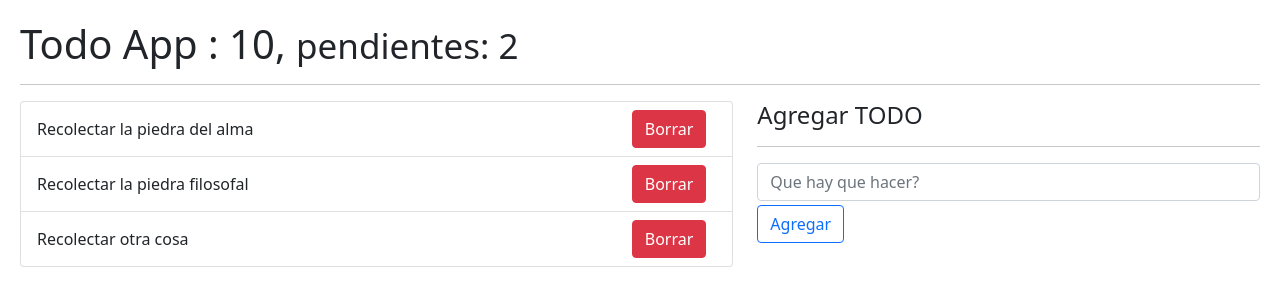
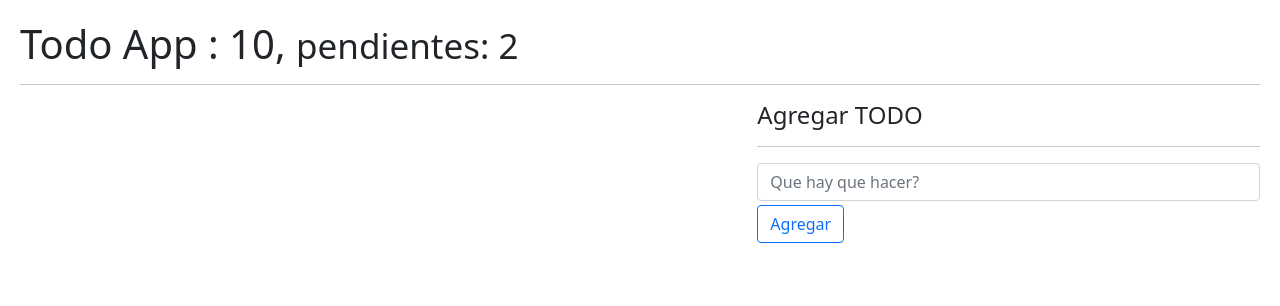
Before and after one commit to BigCode07/HookApp-FH, a React (Vite) app: page / in a window 1280 px wide. Shown: the top 306 px of the page. Built offline with nearby package versions, Linux system fonts and the light colour scheme.

Commit message:
Se agrego funcionalidad al boton Borrar

```diff
--- a/index.html
+++ b/index.html
@@ -4,7 +4,12 @@
     <meta charset="UTF-8" />
     <meta name="viewport" content="width=device-width, initial-scale=1.0" />
 
-    <link href="https://cdn.jsdelivr.net/npm/bootstrap@5.1.3/dist/css/bootstrap.min.css" rel="stylesheet" integrity="sha384-1BmE4kWBq78iYhFldvKuhfTAU6auU8tT94WrHftjDbrCEXSU1oBoqyl2QvZ6jIW3" crossorigin="anonymous">
+    <link
+      href="https://cdn.jsdelivr.net/npm/bootstrap@5.1.3/dist/css/bootstrap.min.css"
+      rel="stylesheet"
+      integrity="sha384-1BmE4kWBq78iYhFldvKuhfTAU6auU8tT94WrHftjDbrCEXSU1oBoqyl2QvZ6jIW3"
+      crossorigin="anonymous"
+    />
 
     <title>HookApp</title>
   </head>
--- a/src/08-useReducer/TodoApp.jsx
+++ b/src/08-useReducer/TodoApp.jsx
@@ -1,37 +1,54 @@
-import React, { useReducer } from "react";
+import React, { useEffect, useReducer } from "react";
 import { todoReducer } from "./todoReducer";
 import TodoList from "./TodoList";
 import TodoAdd from "./TodoAdd";
 
 const initialState = [
-  {
-    id: new Date().getTime(),
-    description: "Recolectar la piedra del alma",
-    done: false,
-  },
-  {
-    id: new Date().getTime() + 100,
-    description: "Recolectar la piedra filosofal",
-    done: false,
-  },
-  {
-    id: new Date().getTime() + 200,
-    description: " Recolectar otra cosa",
-    done: true,
-  },
+  // {
+  //   id: new Date().getTime(),
+  //   description: "Recolectar la piedra del alma",
+  //   done: false,
+  // },
+  // {
+  //   id: new Date().getTime() + 100,
+  //   description: "Recolectar la piedra filosofal",
+  //   done: false,
+  // },
+  // {
+  //   id: new Date().getTime() + 200,
+  //   description: " Recolectar otra cosa",
+  //   done: true,
+  // },
 ];
 
+const init = () => {
+  return JSON.parse(localStorage.getItem("state")) || [];
+};
+
 export default function TodoApp() {
-  const [state, dispatch] = useReducer(todoReducer, initialState);
+  const [state, dispatch] = useReducer(todoReducer, initialState, init);
 
-  const handleNewTodo = (state) => {
+  //lo que se esta realizando aca es la operacion para guardar los elementos una vez que se cierra la pagina
+  useEffect(() => {
+    localStorage.setItem("state", JSON.stringify(state));
+  }, [state]);
+
+  const handleNewTodo = (todo) => {
     const action = {
-      type: "[TODO] Add todo",
-      payload: state,
+      type: "[TODO] Add state",
+      payload: todo,
     };
-
     dispatch(action);
   };
+
+  const handleDeleteTodo = (id) => {
+    const action = {
+      type: "[TODO] Remove state",
+      payload: id,
+    };
+    dispatch(action);
+  };
+
   return (
     <div>
       <h1>
@@ -42,7 +59,10 @@ export default function TodoApp() {
       <div className="row">
         <div className="col-7">
           {" "}
-          <TodoList state={state} />
+          <TodoList
+            state={state}
+            onDeleteState={(id) => handleDeleteTodo(id)}
+          />
         </div>
         <div className="col-5">
           <h4>Agregar TODO</h4>
--- a/src/08-useReducer/TodoItem.jsx
+++ b/src/08-useReducer/TodoItem.jsx
@@ -1,10 +1,12 @@
 import React from "react";
 
-export default function TodoItem({ sta }) {
+export default function TodoItem({ sta, onDeleteState }) {
   return (
     <li className="list-group-item d-flex justify-content-between">
       <span className="align-self-center">{sta.description}</span>
-      <button className="btn btn-danger">Borrar</button>
+      <button className="btn btn-danger" onClick={() => onDeleteState(sta.id)}>
+        Borrar
+      </button>
     </li>
   );
 }
--- a/src/08-useReducer/TodoList.jsx
+++ b/src/08-useReducer/TodoList.jsx
@@ -1,12 +1,12 @@
 import React from "react";
 import TodoItem from "./TodoItem";
 
-export default function TodoList({ state }) {
+export default function TodoList({ state, onDeleteState }) {
   return (
     <>
       <ul className=" list-group">
         {state.map((sta) => (
-          <TodoItem key={sta.id} sta={sta} />
+          <TodoItem key={sta.id} sta={sta} onDeleteState={onDeleteState} />
         ))}
       </ul>
     </>
--- a/src/08-useReducer/todoReducer.js
+++ b/src/08-useReducer/todoReducer.js
@@ -1,7 +1,9 @@
-export const todoReducer = (initialState, action) => {
+export const todoReducer = (initialState = [], action) => {
   switch (action.type) {
-    case "[TODO] Add todo":
+    case "[TODO] Add state":
       return [...initialState, action.payload];
+    case "[TODO] Remove state":
+      return initialState.filter((state) => state.id !== action.payload);
     default:
       return initialState;
   }
```
Also changed, not shown: src/08-useReducer/intro-reducer.js (+32 -0 lines), 1 other file (tests, documents, lock files or other folders).
